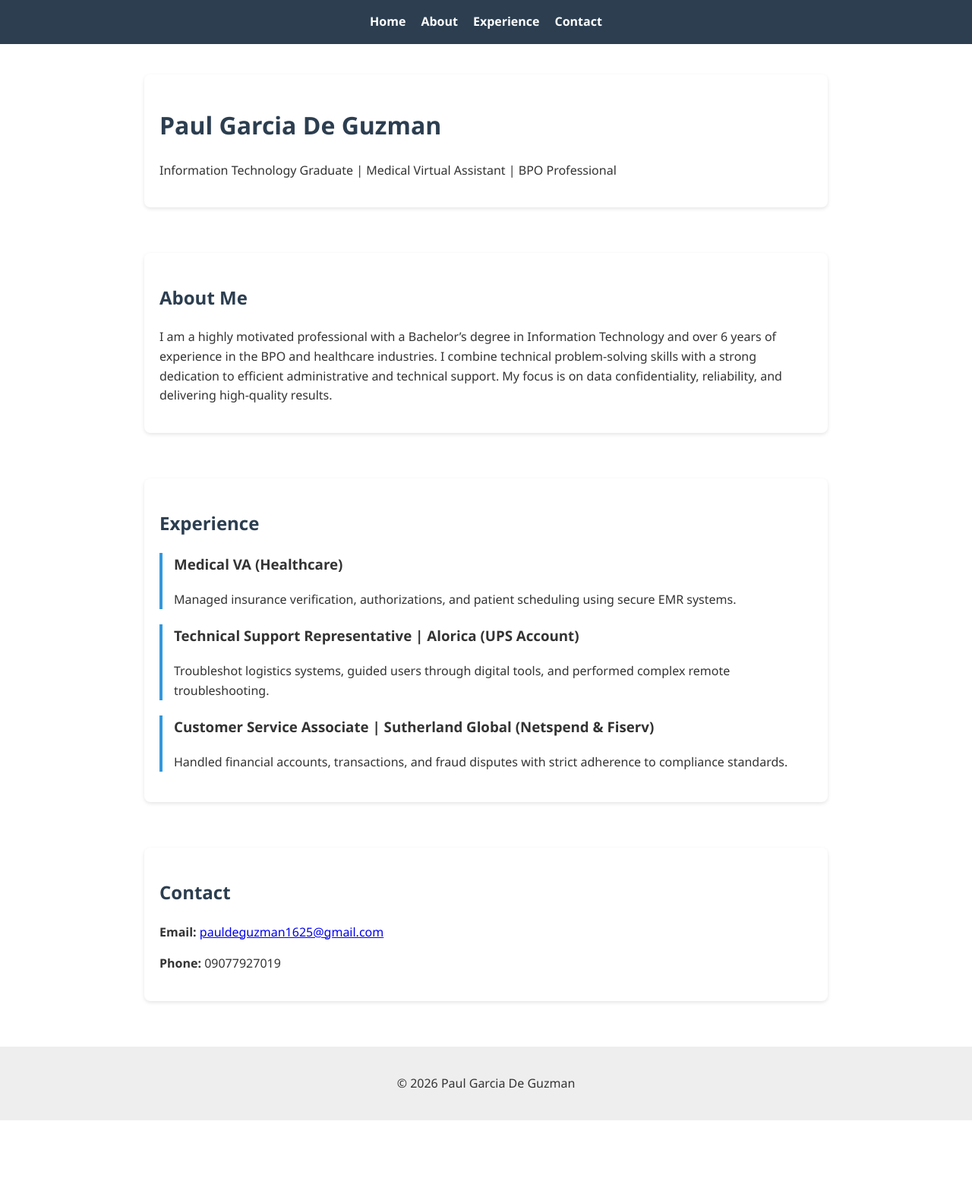
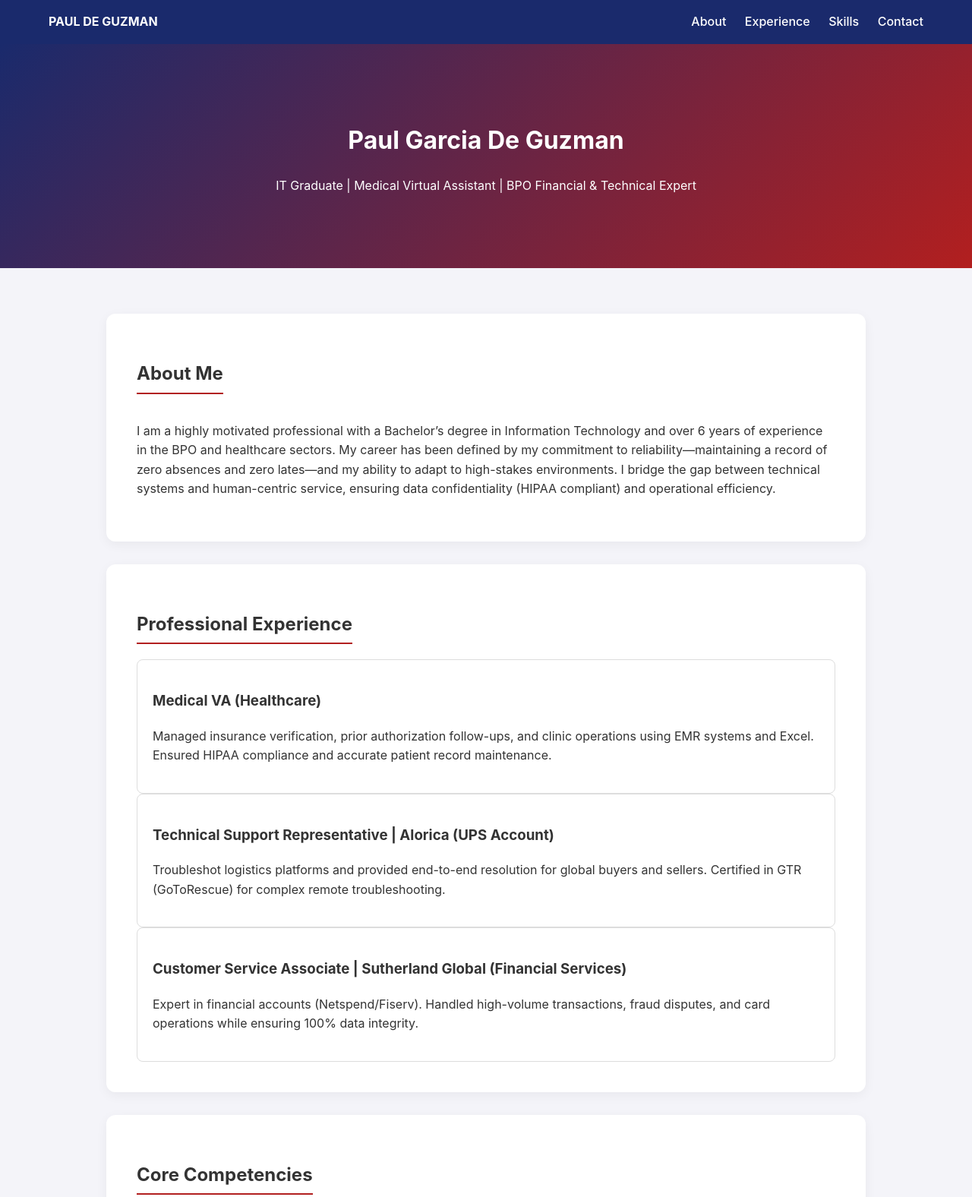
Before and after one commit to silverlocal/portfolio, a plain HTML site: page index.html in a window 1280 px wide. Shown: the top 1576 px of the page at 76% size. Before the commit the page ends 1475 px from the top, so only its background shows below. Drawn offline with Linux system fonts and the light colour scheme.

Commit message:
Upgrade to comprehensive professional portfolio design

```diff
--- a/index.html
+++ b/index.html
@@ -3,66 +3,75 @@
 <head>
     <meta charset="UTF-8">
     <meta name="viewport" content="width=device-width, initial-scale=1.0">
-    <title>Paul De Guzman | Professional Portfolio</title>
+    <title>Paul Garcia De Guzman | Professional Portfolio</title>
+    <link href="https://cdnjs.cloudflare.com/ajax/libs/font-awesome/6.0.0/css/all.min.css" rel="stylesheet">
     <style>
-        :root { --primary: #2c3e50; --accent: #3498db; --bg: #f9f9f9; }
-        body { font-family: 'Segoe UI', Tahoma, Geneva, Verdana, sans-serif; margin: 0; color: #333; line-height: 1.6; }
-        nav { background: var(--primary); color: white; padding: 1rem; position: sticky; top: 0; }
-        nav ul { list-style: none; display: flex; gap: 20px; justify-content: center; margin: 0; padding: 0; }
-        nav a { color: white; text-decoration: none; font-weight: bold; }
-        .container { max-width: 900px; margin: 40px auto; padding: 0 20px; }
-        .section { margin-bottom: 60px; padding: 20px; background: white; border-radius: 8px; box-shadow: 0 2px 5px rgba(0,0,0,0.1); }
-        h1, h2 { color: var(--primary); }
-        .experience-item { margin-bottom: 20px; border-left: 4px solid var(--accent); padding-left: 15px; }
-        footer { text-align: center; padding: 20px; background: #eee; }
+        :root { --primary: #1a2a6c; --secondary: #b21f1f; --text: #333; --light: #f4f4f9; }
+        body { font-family: 'Inter', sans-serif; line-height: 1.6; color: var(--text); margin: 0; background-color: var(--light); }
+        nav { background: var(--primary); color: white; padding: 1rem 5%; display: flex; justify-content: space-between; align-items: center; position: sticky; top: 0; z-index: 1000; }
+        .nav-links a { color: white; text-decoration: none; margin-left: 20px; font-weight: 500; }
+        .hero { background: linear-gradient(135deg, var(--primary), var(--secondary)); color: white; padding: 80px 5%; text-align: center; }
+        .container { max-width: 1000px; margin: 40px auto; padding: 20px; }
+        section { background: white; padding: 40px; margin-bottom: 30px; border-radius: 12px; box-shadow: 0 4px 15px rgba(0,0,0,0.05); }
+        h2 { border-bottom: 2px solid var(--secondary); display: inline-block; padding-bottom: 5px; margin-bottom: 20px; }
+        .grid { display: grid; grid-template-columns: repeat(auto-fit, minmax(300px, 1fr)); gap: 20px; }
+        .card { border: 1px solid #ddd; padding: 20px; border-radius: 8px; }
+        footer { text-align: center; padding: 40px; color: #777; }
     </style>
 </head>
 <body>
     <nav>
-        <ul>
-            <li><a href="#home">Home</a></li>
-            <li><a href="#about">About</a></li>
-            <li><a href="#experience">Experience</a></li>
-            <li><a href="#contact">Contact</a></li>
-        </ul>
+        <div><strong>PAUL DE GUZMAN</strong></div>
+        <div class="nav-links">
+            <a href="#about">About</a>
+            <a href="#experience">Experience</a>
+            <a href="#skills">Skills</a>
+            <a href="#contact">Contact</a>
+        </div>
     </nav>
 
-    <div class="container" id="home">
-        <header class="section">
-            <h1>Paul Garcia De Guzman</h1>
-            <p>Information Technology Graduate | Medical Virtual Assistant | BPO Professional</p>
-        </header>
+    <header class="hero">
+        <h1>Paul Garcia De Guzman</h1>
+        <p>IT Graduate | Medical Virtual Assistant | BPO Financial & Technical Expert</p>
+    </header>
 
-        <section class="section" id="about">
+    <div class="container">
+        <section id="about">
             <h2>About Me</h2>
-            <p>I am a highly motivated professional with a Bachelor’s degree in Information Technology and over 6 years of experience in the BPO and healthcare industries. I combine technical problem-solving skills with a strong dedication to efficient administrative and technical support. My focus is on data confidentiality, reliability, and delivering high-quality results.</p>
+            <p>I am a highly motivated professional with a Bachelor’s degree in Information Technology and over 6 years of experience in the BPO and healthcare sectors. My career has been defined by my commitment to reliability—maintaining a record of zero absences and zero lates—and my ability to adapt to high-stakes environments. I bridge the gap between technical systems and human-centric service, ensuring data confidentiality (HIPAA compliant) and operational efficiency.</p>
         </section>
 
-        <section class="section" id="experience">
-            <h2>Experience</h2>
-            <div class="experience-item">
+        <section id="experience">
+            <h2>Professional Experience</h2>
+            <div class="card">
                 <h3>Medical VA (Healthcare)</h3>
-                <p>Managed insurance verification, authorizations, and patient scheduling using secure EMR systems.</p>
+                <p>Managed insurance verification, prior authorization follow-ups, and clinic operations using EMR systems and Excel. Ensured HIPAA compliance and accurate patient record maintenance.</p>
             </div>
-            <div class="experience-item">
+            <div class="card">
                 <h3>Technical Support Representative | Alorica (UPS Account)</h3>
-                <p>Troubleshot logistics systems, guided users through digital tools, and performed complex remote troubleshooting.</p>
+                <p>Troubleshot logistics platforms and provided end-to-end resolution for global buyers and sellers. Certified in GTR (GoToRescue) for complex remote troubleshooting.</p>
             </div>
-            <div class="experience-item">
-                <h3>Customer Service Associate | Sutherland Global (Netspend & Fiserv)</h3>
-                <p>Handled financial accounts, transactions, and fraud disputes with strict adherence to compliance standards.</p>
+            <div class="card">
+                <h3>Customer Service Associate | Sutherland Global (Financial Services)</h3>
+                <p>Expert in financial accounts (Netspend/Fiserv). Handled high-volume transactions, fraud disputes, and card operations while ensuring 100% data integrity.</p>
             </div>
         </section>
 
-        <section class="section" id="contact">
-            <h2>Contact</h2>
-            <p><strong>Email:</strong> <a href="mailto:pauldeguzman1625@gmail.com">pauldeguzman1625@gmail.com</a></p>
-            <p><strong>Phone:</strong> 09077927019</p>
+        <section id="skills">
+            <h2>Core Competencies</h2>
+            <div class="grid">
+                <div><strong>Technical:</strong> IT Support, Remote Troubleshooting (GTR), CRM Systems (SMC, TCAM, IVP), Microsoft 365, Excel.</div>
+                <div><strong>Administrative:</strong> Prior Authorizations, Insurance Verification, Claims Processing, HIPAA Compliance.</div>
+                <div><strong>Soft Skills:</strong> Empathy, Crisis De-escalation, Systematic Problem Solving, Reliability (Zero Attendance Issues).</div>
+            </div>
+        </section>
+
+        <section id="contact">
+            <h2>Get In Touch</h2>
+            <p><i class="fas fa-envelope"></i> pauldeguzman1625@gmail.com</p>
+            <p><i class="fas fa-phone"></i> 09077927019</p>
         </section>
     </div>
-
-    <footer>
-        <p>&copy; 2026 Paul Garcia De Guzman</p>
-    </footer>
+    <footer>© 2026 Paul Garcia De Guzman</footer>
 </body>
 </html>
```
